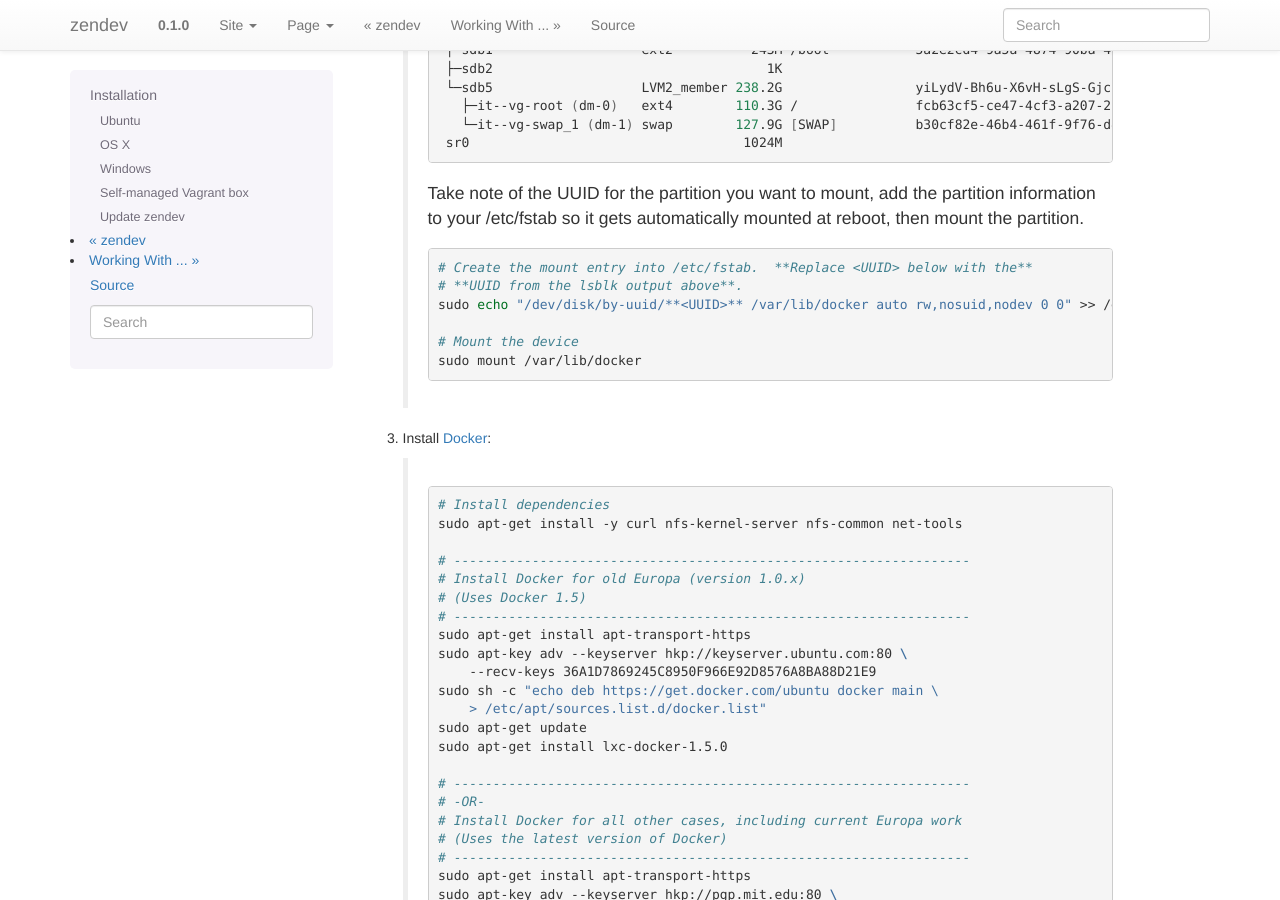
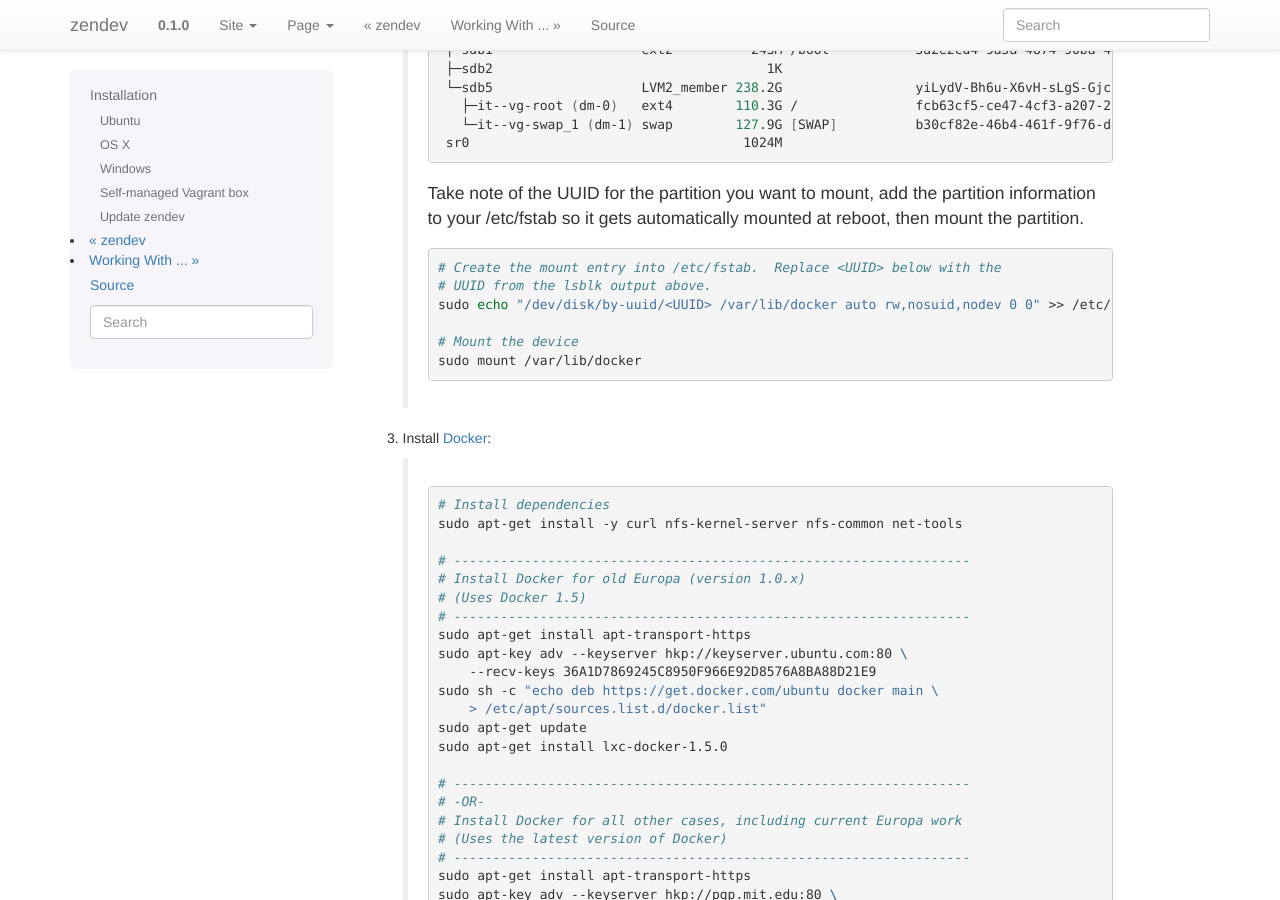
Before and after one commit to zenoss/zendev, a Sphinx documentation site: the page built from docs/installation.rst, in a window 1280 px wide and 900 px high, scrolled down 1017 px. Built offline with Sphinx 7.4.7, drawn with Linux system fonts in a browser that asks for light colours.

Commit message:
Removed **bold** sections in code blocks that did nothing

```diff
--- a/docs/installation.rst
+++ b/docs/installation.rst
@@ -69,9 +69,9 @@ Ubuntu
 
     .. code-block:: bash
 
-        # Create the mount entry into /etc/fstab.  **Replace <UUID> below with the**
-        # **UUID from the lsblk output above**.
-        sudo echo "/dev/disk/by-uuid/**<UUID>** /var/lib/docker auto rw,nosuid,nodev 0 0" >> /etc/fstab
+        # Create the mount entry into /etc/fstab.  Replace <UUID> below with the
+        # UUID from the lsblk output above.
+        sudo echo "/dev/disk/by-uuid/<UUID> /var/lib/docker auto rw,nosuid,nodev 0 0" >> /etc/fstab
 
         # Mount the device
         sudo mount /var/lib/docker
```
